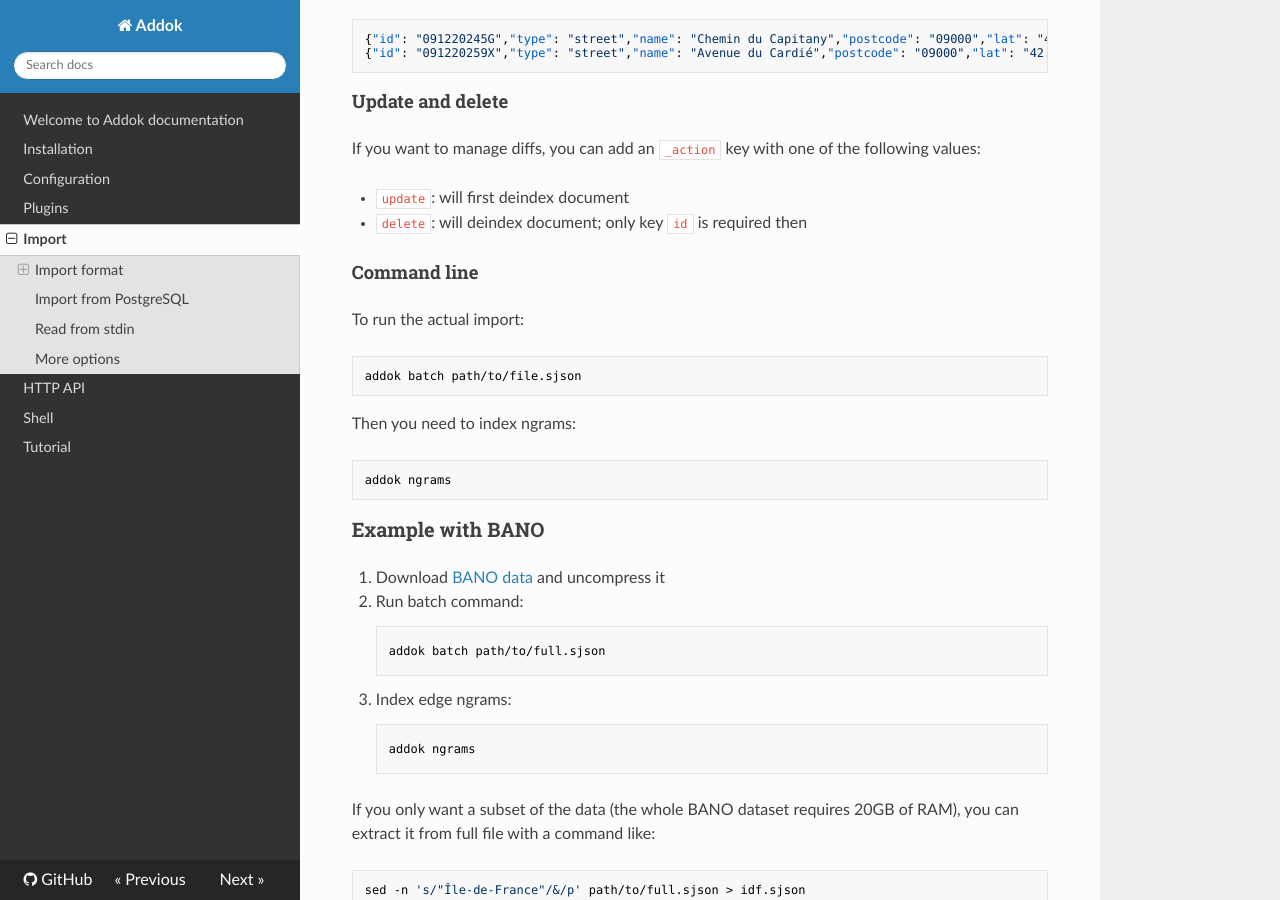
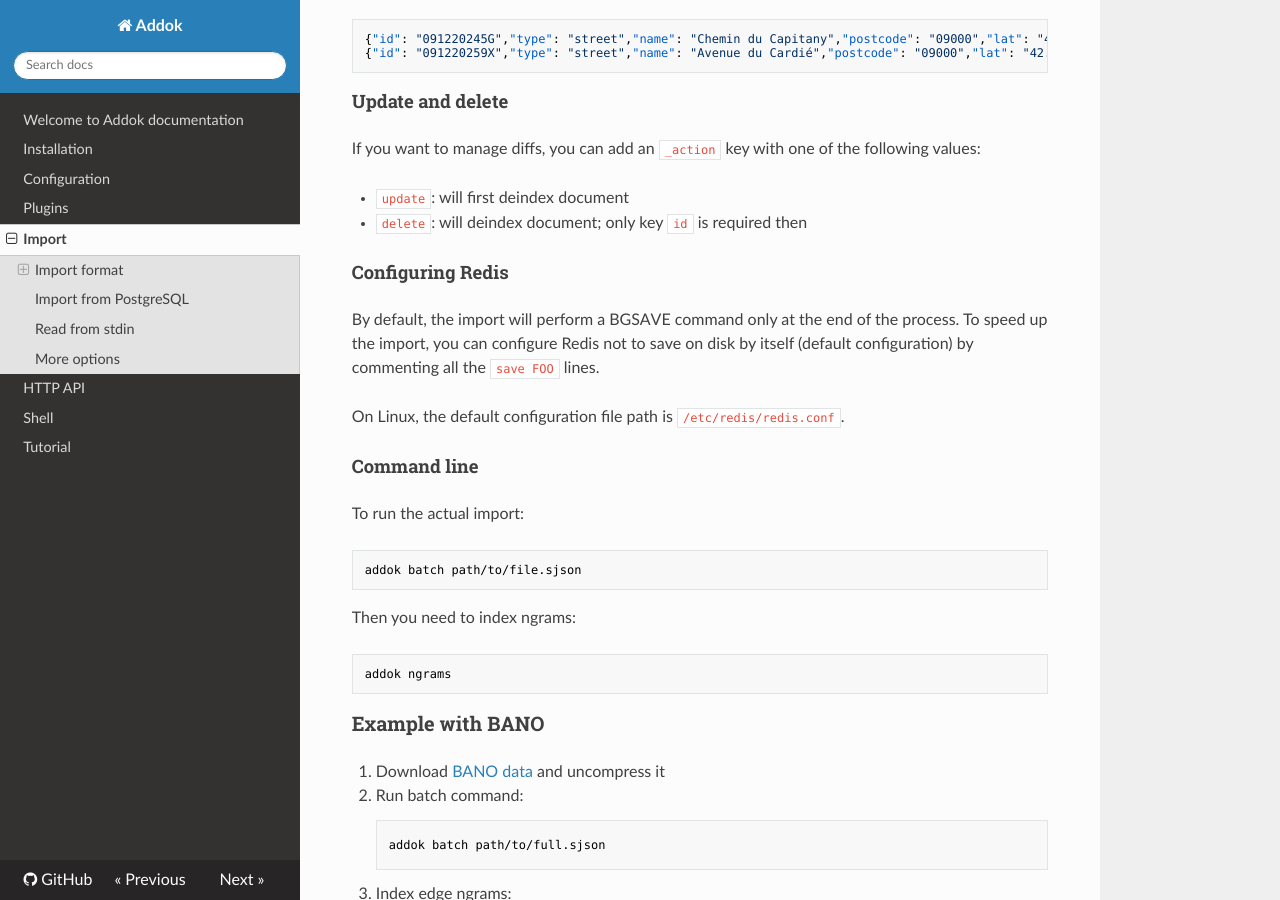
Before and after one commit to addok/addok, an MkDocs documentation site: the page built from docs/import.md, in a window 1280 px wide and 900 px high, scrolled down 635 px. Built offline with MkDocs 1.6.1, drawn with Linux system fonts in a browser that asks for light colours; nearby versions of some CDN libraries; old or Windows-style settings are respelled for this version of MkDocs.

Commit message:
Document Redis configuration, refs #197

```diff
--- a/docs/import.md
+++ b/docs/import.md
@@ -32,6 +32,14 @@
 - `update`: will first deindex document
 - `delete`: will deindex document; only key `id` is required then
 
+
+#### Configuring Redis
+
+By default, the import will perform a BGSAVE command only at the end of the
+process. To speed up the import, you can configure Redis not to save on disk
+by itself (default configuration) by commenting all the `save FOO` lines.
+
+On Linux, the default configuration file path is `/etc/redis/redis.conf`.
 
 #### Command line
 To run the actual import:
```
